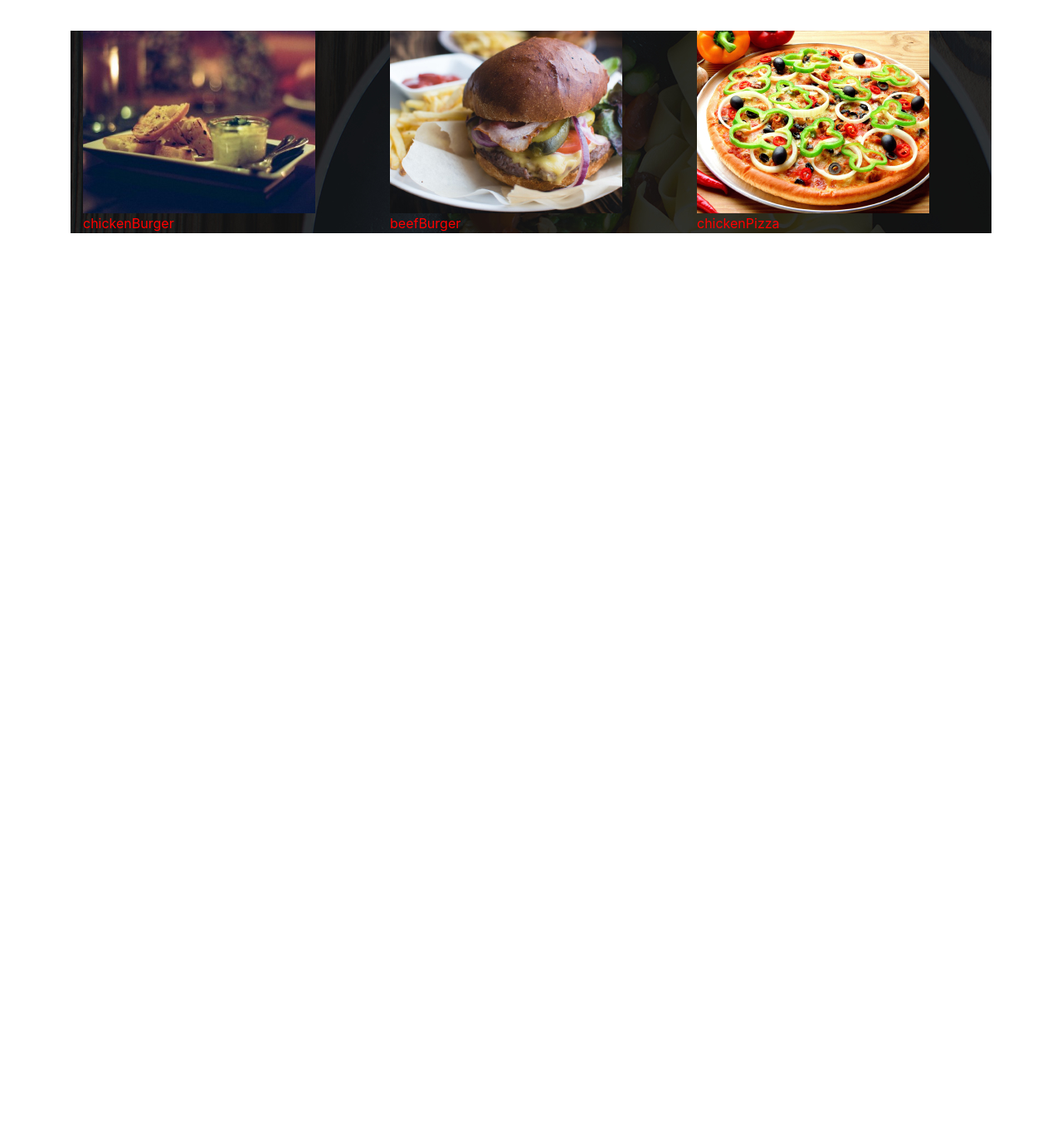
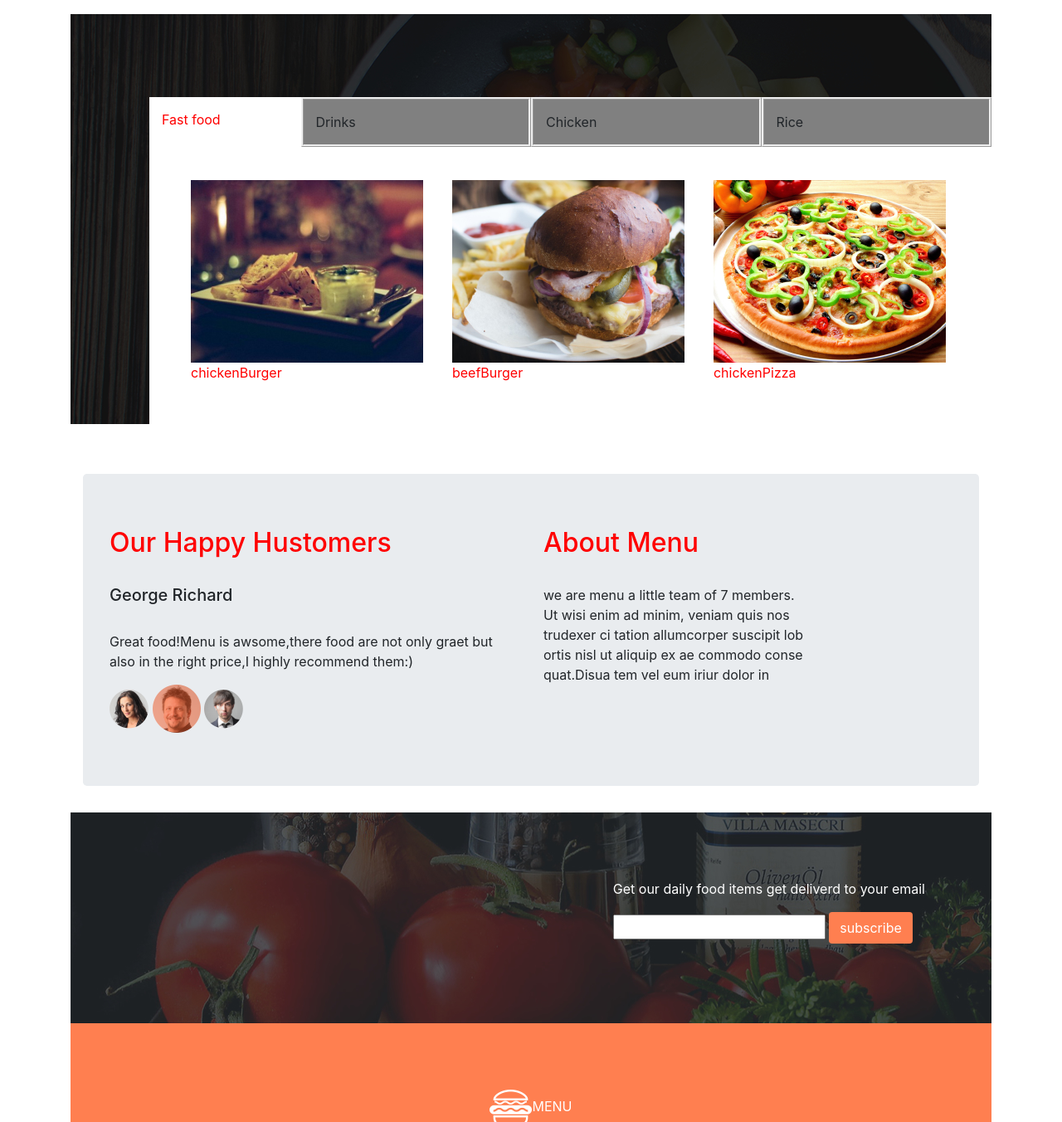
Before and after one commit to odipojames/ip2, a plain HTML site: page index.html in a window 1280 px wide. Shown: the part 1448-2800 px from the top of the page at 83% size. Before the commit the page ends 1729 px from the top, so only its background shows below. Drawn offline with nearby package versions, Linux system fonts and the light colour scheme; a script that the page names is missing.

```diff
--- a/css/index.css
+++ b/css/index.css
@@ -56,12 +56,103 @@
   width: 150px
   height: 200px;
 }
-#page{color: red;
+#grid{color: red;
 
 
 }
 #panel{
-  margin-top: 20px;}
+
+  margin-top: 20px;
+  padding-top: 100px;
+  }
+
   #grid{
     margin-top: 40px;
+
+
   }
+#d1{background: lavender;
+  margin-right: -40px;
+  font-size: 16px;
+  align-content: center;
+  padding-bottom: 49px;
+
+}
+#d2{
+  background-color:coral;
+  margin-right: -40px;
+  margin-bottom: -1000px;
+  color: white;
+  text-align: center;
+  font-size: 16px;
+  padding-bottom: 49px;
+}
+#button{
+  border-color:red;
+}
+#border{
+text-align: right;
+}
+
+#panel{
+  height: 50%;
+}
+#grid{
+  padding: 50px;
+}
+#padding{
+  align-content: center;
+  padding: 15px;
+  background-color: gray;
+  border-style:ridge;
+}
+.Fastfood{
+  color: red;
+  align-content: center;
+  padding: 15px;
+  background-color: white;
+  border-style:none;
+  margin-left: 95px;
+}
+.white{
+  background-color: white;
+  margin-top: -50px;
+  margin-left: 80px;
+  margin-right: -15px;
+  margin-bottom: 60px;
+}
+#h2{
+   color: red;
+}
+.class{
+align-items: center;
+}
+.subscribe{
+  align-self: center;
+  float:center;
+  color: white;
+  margin-left: 150px;
+  float: right;
+}
+#subscribe1{
+  height: 100%
+  color:white;
+  align-content: center;
+  padding: 80px;
+}
+#subscribe{
+  background-color: coral;
+  color: white;
+  text-align: center;
+}
+#email{
+  color: white;
+
+}
+.footer{
+  background-color:coral;
+  padding: 80px;
+  text-align: center;
+  align-items: center;
+  color: white;
+}
--- a/index.html
+++ b/index.html
@@ -17,9 +17,9 @@
     <h1 id="h">We Provide The Right Food</br> At The Right Price<h>
 </div>
 <div class="row" id="border">
-  <div class="col-md-3"><div class="row"><h1 id="ht" >HappyHour</h1></div>
-  <div class="row" id="row">
-    <h1 class="bg-danger">PartyTime</h1> </div>
+  <div class="col-md-3"><div class="row" id="d1"><h1 id="ht" >HappyHour</h1></div>
+  <div class="row" id="d2">
+    <h1>PartyTime</h1> </div>
   </div>
   <div class="col-md-3" id="breakfast"><img src="img/breakfast.jpg">breakfast</div>
   <div class="col-md-3"><img src="img/lunch.jpg">lunch</div>
@@ -35,7 +35,7 @@
         <h1>Fast food</h1><br>You'll love our delicious fast food<br>
         <p id="paragragh">Lorem ipsum dolor sit amet,consectetur adibisic<br> ing eli,send do eiusmor tempor inciditunt ut<br> labore et delore magna uliqua. Ut emin ad minim<br> veniam quis notrud exercitation ullamco laboris</br>
           nisi ut aliquip ex ea commodo consequat. Dius<br> aute urire dolor in re prehenderit in voluptoste velit<br> esse cillum dolore eu fugiat nulla pariatur exe<br> tuer sint occeacut cupi datat non proident</p>
-        <button type="button" class="btn btn-default">view gallary</button>
+        <button type="button" class="btn btn-default" id="button">view gallary</button>
       </div>
     </div>
 
@@ -44,7 +44,7 @@
         <h1>Drinks</h1><br>We also prodoce delicious drinks<br>
         <p id="paragragh">Lorem ipsum dolor sit amet,consectetur adibisic<br> ing eli,send do eiusmor tempor inciditunt ut<br> labore et delore magna uliqua. Ut emin ad minim<br> veniam quis notrud exercitation ullamco laboris</br>
           nisi ut aliquip ex ea commodo consequat. Dius<br> aute urire dolor in re prehenderit in voluptoste velit<br> esse cillum dolore eu fugiat nulla pariatur exe<br> tuer sint occeacut cupi datat non proident</p>
-        <button type="button" class="btn btn-default">view gallary</button>
+        <button type="button" class="btn btn-default" id="button">view gallary</button>
       </div>
       <div class="col-md-6">
         <img src="img/drink1.jpg" id="drink1">
@@ -53,6 +53,14 @@
     <div style="background-image:url('img/foodsBg.jpg')">
       <div class="container" id="page">
         <div class="panel" id="panel">
+          <span>
+            <div class="row"><div class="col-md-3 p-0"><div  class="Fastfood">Fast food</div></div>
+            <div class="col-md-3 p-0"><div id="padding">Drinks</div></div>
+            <div class="col-md-3 p-0"><div id="padding">Chicken</div></div>
+            <div class="col-md-3 p-0"><div id="padding">Rice</div></div>
+          </div>
+          </span>
+          <div class="white">
             <div class="row" id="grid">
               <div class="col-md-4">
                 <img src="img/chickenBurger.jpg">chickenBurger
@@ -64,8 +72,50 @@
                 <img src="img/chickenPizza.jpg">chickenPizza
               </div>
             </div>
+          </div>
+        </div>
+      </div>
+    </div>
 
+    <div class="container">
+      <div class="jumbotron">
+        <div class="row">
+          <div class="col-md-6">
+            <h2 id="h2">Our Happy Hustomers</h2><br>
+            <h5>George Richard</h5><br>
+            <p>
+              Great food!Menu is awsome,there food are not only graet but</br>
+              also in the right price,I highly recommend them:)
+            </p><span class="customer">  <img src="img/p1.png" class="customer">
+            <img src="img/p2.png" class="customer">
+              <img src="img/p3.png" class="customer"></span>
           </div>
+          <div class="col-md-6">
+            <h2 id="h2">About Menu</h2><br>
+            <p>we are menu a little team of 7 members.</br>
+              Ut wisi enim ad minim, veniam quis nos<br> trudexer ci tation allumcorper suscipit lob</br>
+              ortis nisl ut aliquip ex ae commodo conse </br>
+              quat.Disua tem vel eum iriur dolor in </p>
+          </div>
+        </div>
+      </div>
+    </div>
+
+    <div style="background-image:url('img/subscribe.jpg')" id="subscribe1">
+      <span class="subscribe">
+      <p id="p3">  Get our daily food items get deliverd to your email<br></p>
+         <input type="text" name="email" value="your email" id="email">
+         <button type="button" class="btn btn-default" id="subscribe">subscribe</button>
+</p>
+      </span>
+    </div>
+    <div class=" footer">
+      <p>  <img src="img/logo_white.png" alt="MENU">MENU<br>Thats what we are<br>
+      </p>
+        <img src="img/facebook.png">
+        <img src="img/twitter.png">
+        <img src="img/pinterest.png"></p></br>
+      </br>this is 2016 resto
     </div>
 </body>
 
```
Also changed, not shown: img/facebook.png (added), img/logo_white.png (added), img/p1.png (added), img/p2.png (added), img/p3.png (added), img/pinterest.png (added), img/subscribe.jpg (added), img/twitter.png (added). Lines whose indentation alone changed are shown as unchanged.
